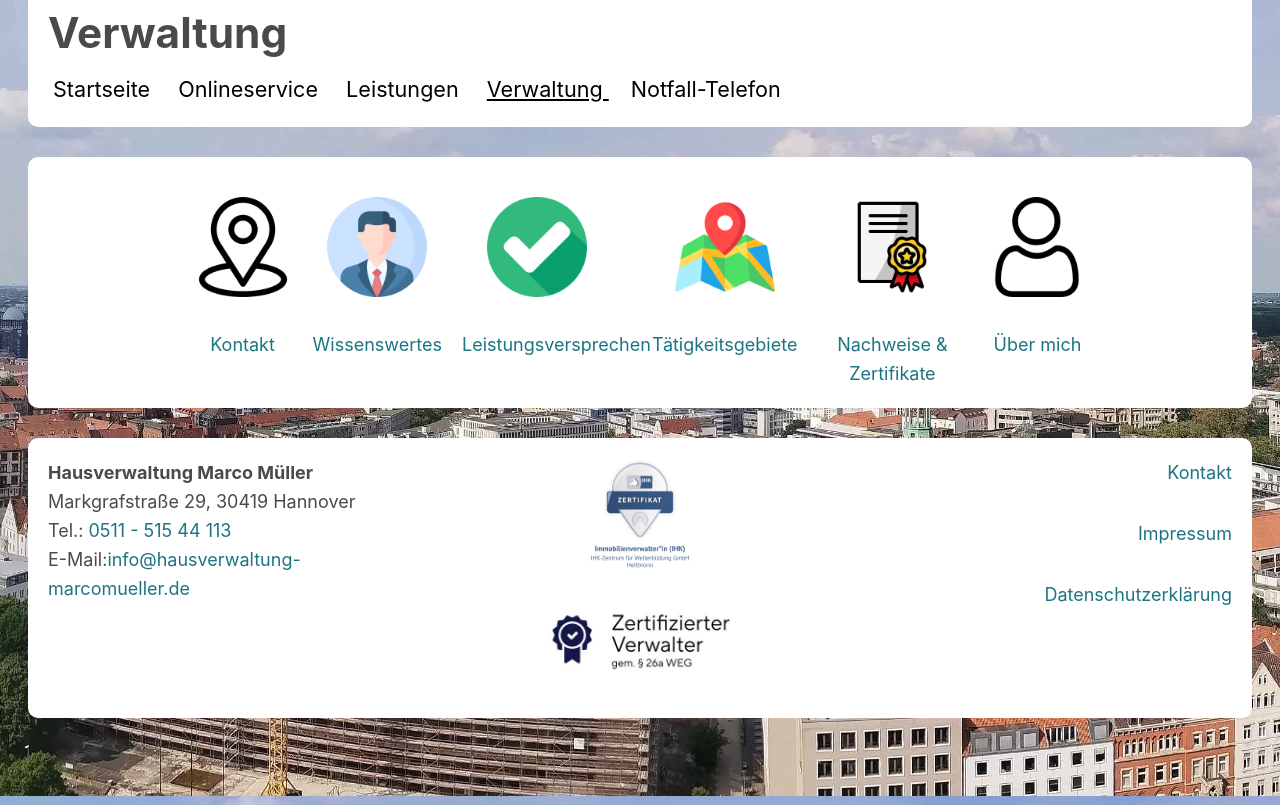
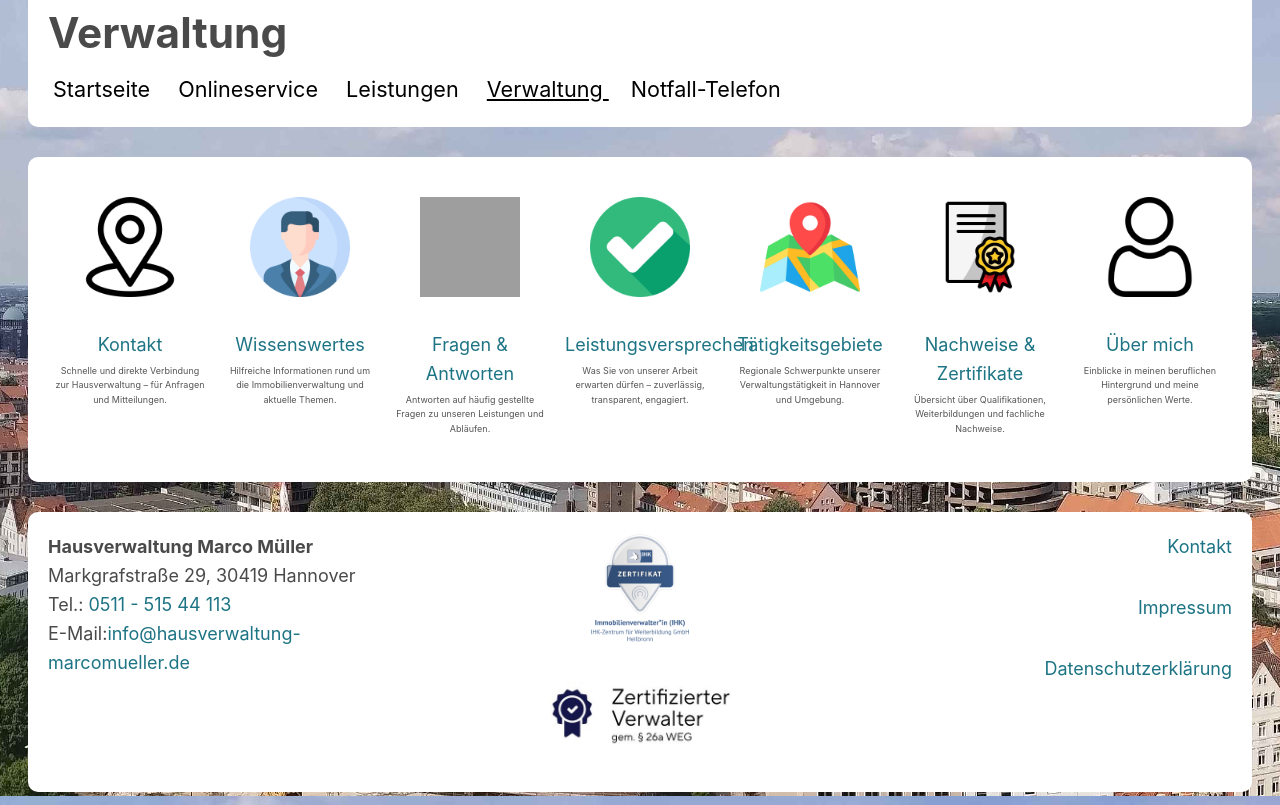
Before and after one commit to marek22k/hausverwaltung, a Jekyll site: the page built from verwaltung.md, in a window 1280 px wide. Shown: the part 1004-1809 px from the top of the page. Built offline with Jekyll 4.4.1, drawn with Linux system fonts in a browser that asks for light colours; grey boxes are pictures that could not be loaded.

Commit message:
Update verwaltung.md

```diff
--- a/verwaltung.md
+++ b/verwaltung.md
@@ -29,6 +29,12 @@ keywords: Hausverwaltung, Kontakt, Zertifikate, Über mich, Tätigkeitsgebiete,
   width: 100px;
   height: 100px;
 }
+
+.icon-box p {
+  font-size: 0.9rem;
+  margin-top: 0.5rem;
+  color: #555;
+}
 </style>
 
 <div class="icon-container">
@@ -38,6 +44,7 @@ keywords: Hausverwaltung, Kontakt, Zertifikate, Über mich, Tätigkeitsgebiete,
       <img src="/assets/img/verwaltung/01_kontakt.png" alt="Kontakt Icon">
       <div>Kontakt</div>
     </a>
+    <p>Schnelle und direkte Verbindung zur Hausverwaltung – für Anfragen und Mitteilungen.</p>
   </div>
 
   <div class="icon-box">
@@ -45,6 +52,15 @@ keywords: Hausverwaltung, Kontakt, Zertifikate, Über mich, Tätigkeitsgebiete,
       <img src="/assets/img/verwaltung/02_wissenswert.png" alt="Wissen Icon">
       <div>Wissenswertes</div>
     </a>
+    <p>Hilfreiche Informationen rund um die Immobilienverwaltung und aktuelle Themen.</p>
+  </div>
+
+  <div class="icon-box">
+    <a href="/faq/">
+      <img src="/assets/img/verwaltung/faq_icon.png" alt="Fragen Icon">
+      <div>Fragen & Antworten</div>
+    </a>
+    <p>Antworten auf häufig gestellte Fragen zu unseren Leistungen und Abläufen.</p>
   </div>
 
   <div class="icon-box">
@@ -52,13 +68,15 @@ keywords: Hausverwaltung, Kontakt, Zertifikate, Über mich, Tätigkeitsgebiete,
       <img src="/assets/img/verwaltung/03_leistungsversprechen.png" alt="Versprechen Icon">
       <div>Leistungsversprechen</div>
     </a>
+    <p>Was Sie von unserer Arbeit erwarten dürfen – zuverlässig, transparent, engagiert.</p>
   </div>
-<br>
+
   <div class="icon-box">
     <a href="/taetigkeitsgebiete/">
       <img src="/assets/img/verwaltung/04_gebiete.png" alt="Gebiet Icon">
       <div>Tätigkeitsgebiete</div>
     </a>
+    <p>Regionale Schwerpunkte unserer Verwaltungstätigkeit in Hannover und Umgebung.</p>
   </div>
 
   <div class="icon-box">
@@ -66,6 +84,7 @@ keywords: Hausverwaltung, Kontakt, Zertifikate, Über mich, Tätigkeitsgebiete,
       <img src="/assets/img/verwaltung/05_zertifikate.png" alt="Zertifikat Icon">
       <div>Nachweise & Zertifikate</div>
     </a>
+    <p>Übersicht über Qualifikationen, Weiterbildungen und fachliche Nachweise.</p>
   </div>
 
   <div class="icon-box">
@@ -73,6 +92,7 @@ keywords: Hausverwaltung, Kontakt, Zertifikate, Über mich, Tätigkeitsgebiete,
       <img src="/assets/img/verwaltung/06_uebermich.png" alt="Person Icon">
       <div>Über mich</div>
     </a>
+    <p>Einblicke in meinen beruflichen Hintergrund und meine persönlichen Werte.</p>
   </div>
 
 </div>
```
